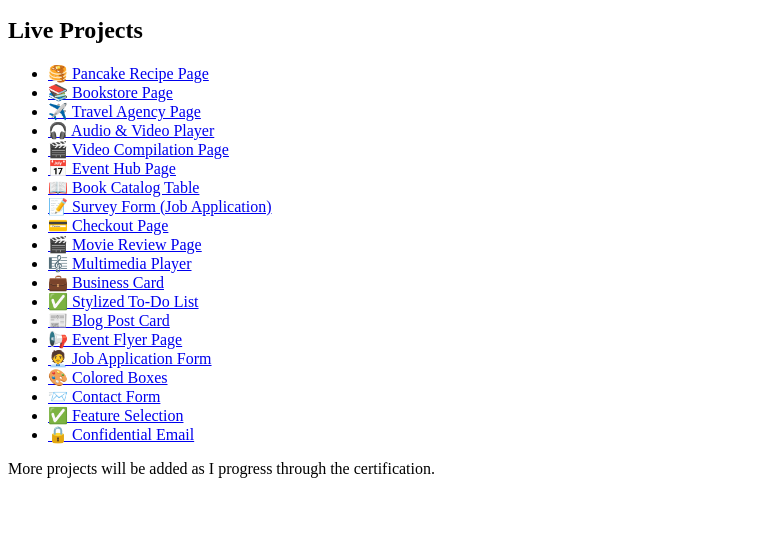
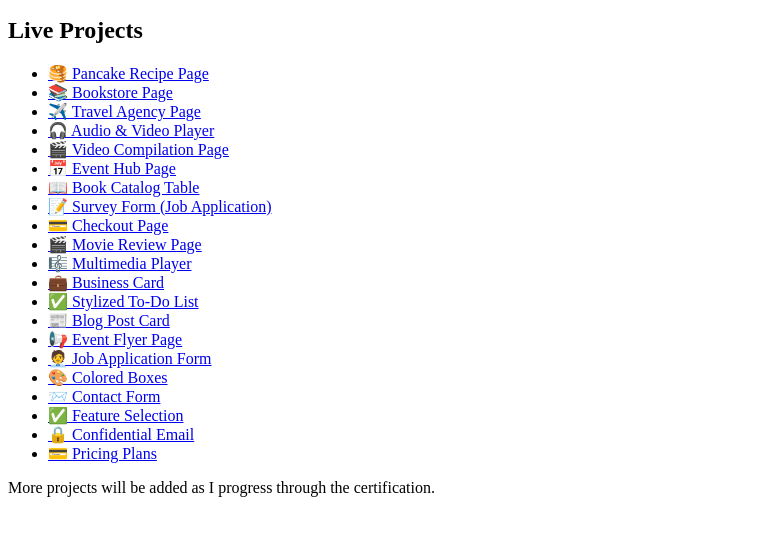
Before and after one commit to Ananya0213/responsive-web-design-freecodecamp, a plain HTML site: page index.html in a window 1280 px wide. Shown: the part 101-636 px from the top of the page, without its empty margins (0-760 px from the left). Drawn offline with Linux system fonts and the light colour scheme.

Commit message:
Add pricing plans project to landing page

```diff
--- a/index.html
+++ b/index.html
@@ -74,6 +74,9 @@
     <li>
       <a href="confidential-email/">🔒 Confidential Email</a>
     </li>
+    <li>
+      <a href="pricing-plans/">💳 Pricing Plans</a>
+    </li>
 
 
 
```
